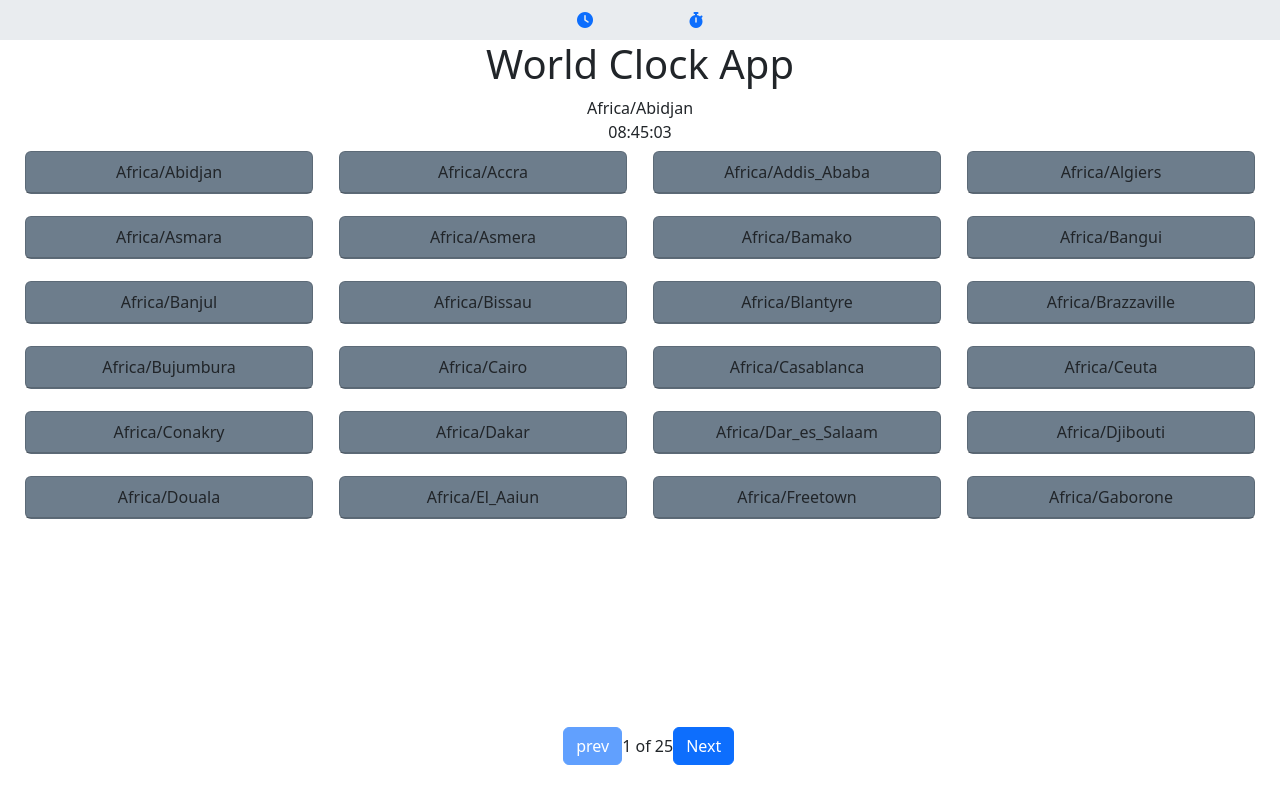
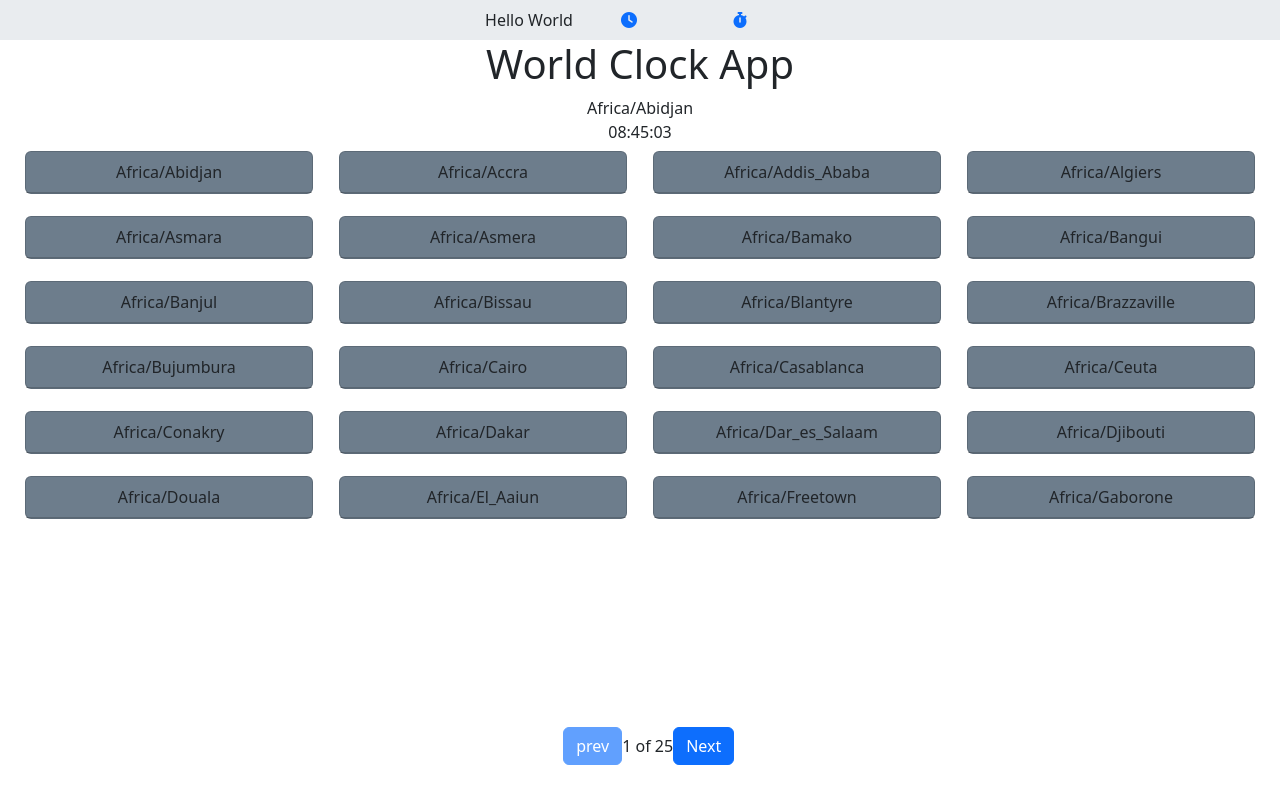
Before and after one commit to devendrathakur2520/World-Clock, a React (Create React App) app: page / in a window 1280 px wide. Built offline with nearby package versions, Linux system fonts and the light colour scheme.

Commit message:
Update Navbar.js

```diff
--- a/src/components/Navbar.js
+++ b/src/components/Navbar.js
@@ -10,6 +10,7 @@ function CollapsibleExample() {
         <Navbar.Toggle aria-controls="responsive-navbar-nav" />
         <Navbar.Collapse id="responsive-navbar-nav">
           <Nav className=" " style={{ margin: "auto" }}>
+<div>Hello World</div>
             <Link className="mx-5" to="/">
               <i className="fa-solid fa-clock"></i>
             </Link>
```
